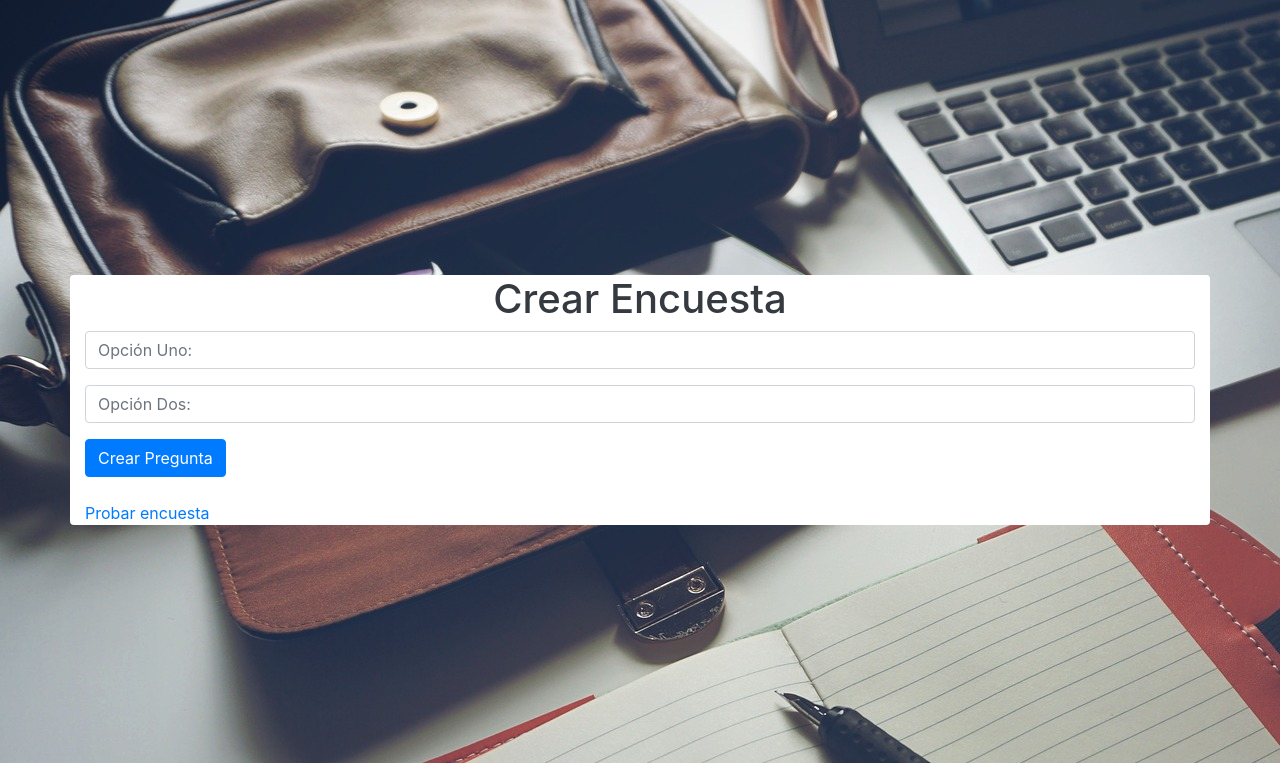
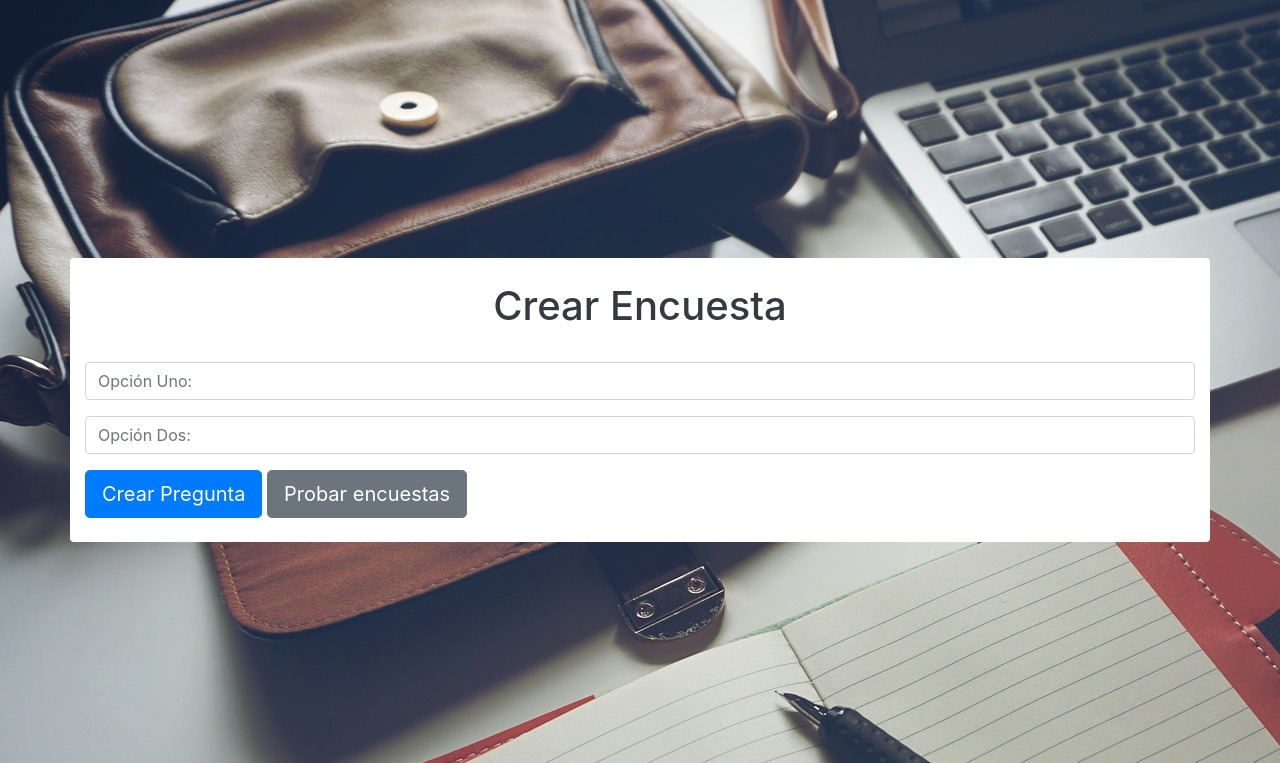
Before and after one commit to jvl6/pagina_encuestas, a PHP site: page / in a window 1280 px wide. Shown: the top 763 px of the page. Run offline with PHP 8.4, Linux system fonts and the light colour scheme; some libraries are stand-ins or nearby versions.

Commit message:
Commit de Jorge

```diff
--- a/index.php
+++ b/index.php
@@ -28,7 +28,9 @@
 <body>
     <div class="vertical-center">
         <div class="container bg-white text-dark rounded">
+		<br>
             <center><h1>Crear Encuesta</h1></center>
+			<br>
                 <form action="controller/crearPregunta.php" method="post">
                     <div class="form-group">
                         <input class="form-control" type="text" name="opcionUno" id="opcionUno" placeholder="Opción Uno:">
@@ -37,10 +39,10 @@
                     <div class="form-group">
                         <input class="form-control" type="text" name="opcionDos" id="opcionDos" placeholder="Opción Dos:">
                     </div>
-                    <input class="btn btn-primary" type="submit" value="Crear Pregunta" role="button">
+                    <input class="btn btn-primary btn-lg" type="submit" value="Crear Pregunta" role="button">
+                    <button type="button" class="btn btn-secondary btn-lg" href="/view/encuesta.php" >Probar encuestas</button>
                 </form>
-                <br>
-                <a href="/view/encuesta.php">Probar encuesta</a>
+				<br>
         </div>
     </div>
 
```
